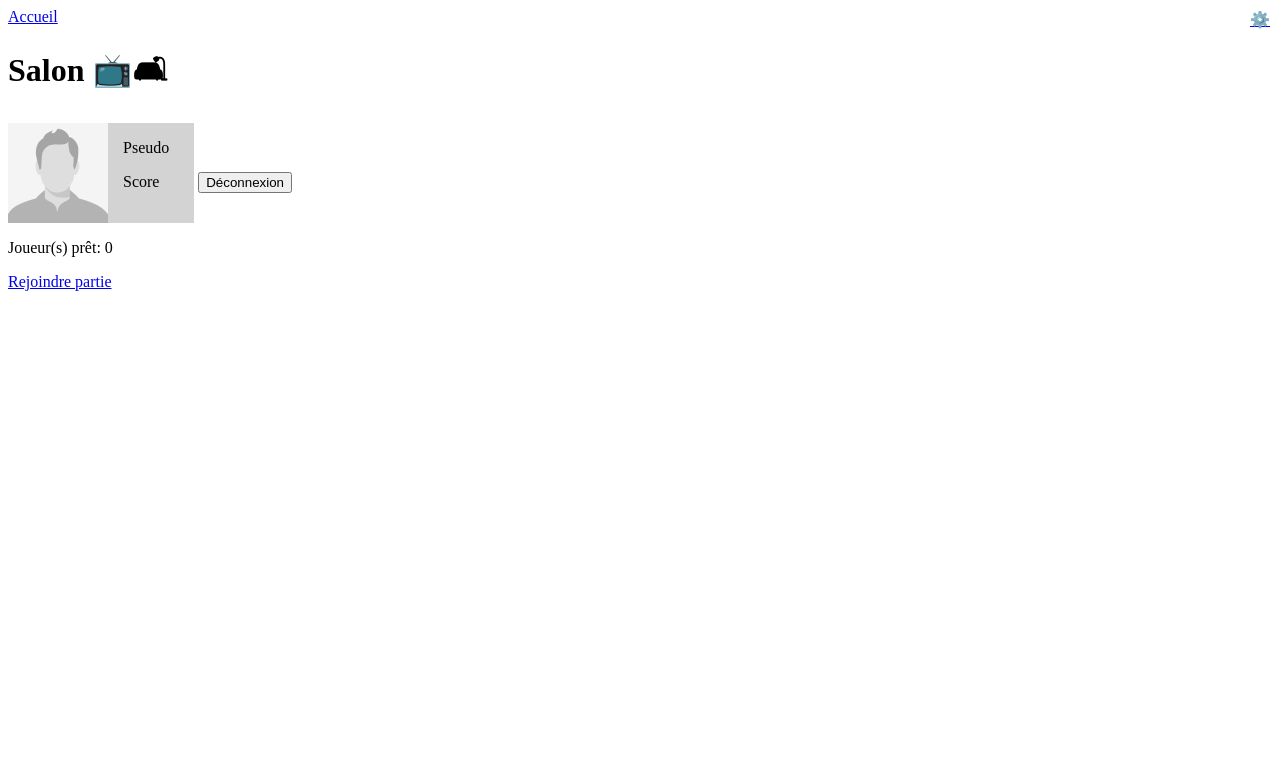
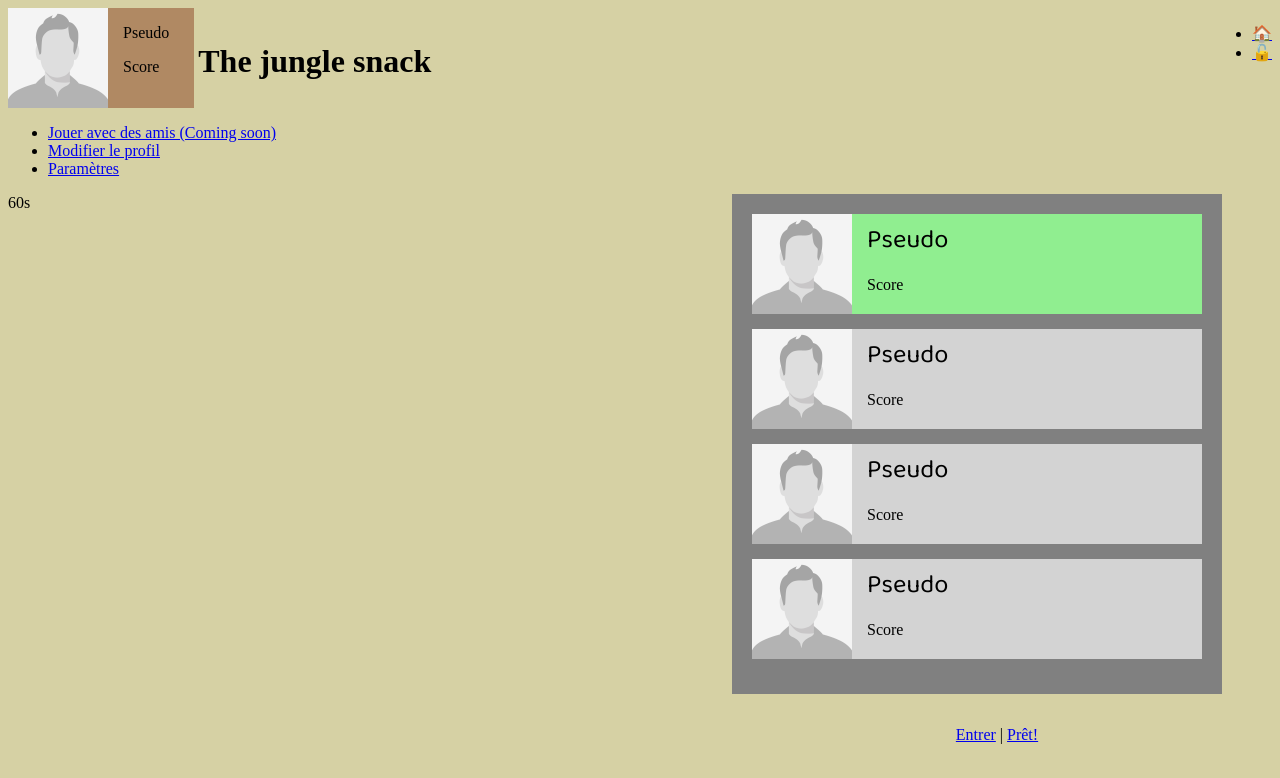
Before and after one commit to lucienmary/The_jungle_snack-TFE, a website: page public/salon.html in a window 1280 px wide. Drawn offline with nearby package versions, Linux system fonts and the light colour scheme; no server answers.

Commit message:
upgrade page salon et profil, début socket.io

```diff
--- a/package.json
+++ b/package.json
@@ -24,6 +24,7 @@
     "mysql": "^2.18.1",
     "mysql2": "^2.1.0",
     "path": "^0.12.7",
-    "sequelize": "^5.21.5"
+    "sequelize": "^5.21.5",
+    "socket.io": "^2.3.0"
   }
 }
--- a/public/assets/script/salon.js
+++ b/public/assets/script/salon.js
@@ -1,4 +1,6 @@
 $( document ).ready(function() {
+
+var profileLocal;
 
 // Récupération des données du profil.
 // -----------------------------------
@@ -9,7 +11,7 @@ $( document ).ready(function() {
     })
     .then(res => res.json())
     .then(function(profile){
-        profile = profile;
+        profileLocal = profile;
         console.log(profile);
 
         if (profile["error"]) { // Si l'utilisateur tape l'URL du salon sans s'être co. (alors, json ne retourne rien)
@@ -18,7 +20,13 @@ $( document ).ready(function() {
         }else { // Affichage dans la page.
             $('#player').replaceWith('<div id="player" class="player"><p class="player-pseudo">'+ profile["username"] +'</p><p class="player-score">Partie(s) gagnée(s): '+ profile["score"]+'</p></div>');
             $('#imgPlayer').attr("src", "../assets/images/_"+profile["img"]+".png");
-            profile = null;
+
+            // liste joueur.
+            $('#img-me').attr("src", "../assets/images/_"+profile["img"]+".png");
+            $('#pseudo-me').text(profile["username"]);
+            $('#score-me').text('Partie(s) gagnée(s): '+profile["score"]);
+
+            ioConnect();
         }
 
     })
@@ -30,6 +38,7 @@ $( document ).ready(function() {
 
     $('#disconnect').click(function(){
         console.log('Disconnect');
+        profileLocal = null;
 
         fetch('../api/users/disconnect/', {
             method: 'get'
@@ -42,4 +51,30 @@ $( document ).ready(function() {
         .catch(err => { console.log(err) });
 
     });
+
+
+// Connexion socket.io
+// -------------------
+
+    // se connecte qd profil récup. par fetch (/api/users/me/).
+    function ioConnect(){
+        var socket = io.connect('http://localhost:8080')
+
+        var join = $('#join');
+
+        // Quand clic pr commencer une partie.
+        join.click(() => {
+            socket.emit('me', {id: profileLocal["id"], username: profileLocal["username"], score: profileLocal["score"], img: profileLocal["img"]});
+        })
+
+        socket.on('userJoin', (data) => {
+            console.log(data);
+
+            if (data['id'] !== profileLocal['id']) {
+                $('#pseudo-01').text(data['username']);
+                $('#score-01').text('Partie(s) gagnée(s): '+data['score']);
+            }
+        })
+
+    }
 });
--- a/public/assets/styles/salon-temp.css
+++ b/public/assets/styles/salon-temp.css
@@ -1,10 +1,22 @@
+body{
+    background-color: #D6D1A4;
+}
+
+nav{
+    float: right;
+}
 .infos-player{
-    background-color: lightgrey;
+    background-color: #B08963;
+    /* border: 10px solid #FFD658; */
     display: inline-block;
 }
 img{
     width: 100px;
     float: left;
+}
+h1{
+    display: inline-block;
+    margin: 0;
 }
 .player{
     display: inline-block;
@@ -22,3 +34,37 @@ img{
     top: 10px;
     right: 10px;
 }
+.list-player{
+    background-color: grey;
+    display: block;
+    float: right;
+    padding: 20px;
+    margin-right: 50px;
+    margin-top: -0px;
+    /* height: 450px; */
+    max-width: 450px;
+}
+.list-player__el{
+    background-color: lightgrey;
+    width: 450px;
+    margin-bottom: 15px;
+}
+.list-player__el--me{
+    background-color: lightgreen;
+}
+.ready{
+    float: right;
+    text-align: center;
+    width: 450px;
+    margin-right: 50px;
+}
+
+.clear{
+    clear: both;
+}
+
+.clearfix::after {
+  content: "";
+  clear: both;
+  display: table;
+}
--- a/public/salon.html
+++ b/public/salon.html
@@ -8,9 +8,6 @@
     </head>
     <body>
         <header class="">
-            <a href="/">Accueil</a>
-            <h1>Salon 📺🛋</h1>
-            <a class="settings" href="settings">⚙️</a>
 
             <div class="infos-player">
                 <img id="imgPlayer" src="../assets/images/empty-profile.png" alt="Photo player">
@@ -20,16 +17,66 @@
                 </div>
             </div>
 
-            <button id="disconnect">Déconnexion</button>
+            <h1>The jungle snack</h1>
+
+            <nav>
+                <ul>
+                    <li><a href="/">🏠</a></li>
+                    <li><a id="disconnect" href="#">🔓</a></li>
+                </ul>
+            </nav>
         </header>
 
         <section>
-            <p>Joueur(s) prêt: 0</p>
-            <!-- <button type="button" name="button">Jouer</button> -->
-            <a href="/jeu/partie">Rejoindre partie</a>
+            <div class="">
+                <ul>
+                    <li><a href="#">Jouer avec des amis (Coming soon)</a></li>
+                    <li><a href="profil">Modifier le profil</a></li>
+                    <li><a href="settings">Paramètres</a></li>
+                </ul>
+            </div>
+
+            <div class="clear">
+                <ul class="list-player">
+                    <li class="clearfix list-player__el list-player__el--me infos-player">
+                        <img id="img-me" src="../assets/images/empty-profile.png" alt="Photo player">
+                        <div class="player">
+                            <p id="pseudo-me" class="player-pseudo">Pseudo</p>
+                            <p id="score-me">Score</p>
+                        </div>
+                    </li>
+
+                    <li class="clearfix list-player__el infos-player">
+                        <img id="img-01" src="../assets/images/empty-profile.png" alt="Photo player">
+                        <div class="player">
+                            <p id="pseudo-01" class="player-pseudo">Pseudo</p>
+                            <p id="score-01">Score</p>
+                        </div>
+                    </li>
+
+                    <li class="clearfix list-player__el infos-player">
+                        <img id="img-02" src="../assets/images/empty-profile.png" alt="Photo player">
+                        <div class="player">
+                            <p id="pseudo-02" class="player-pseudo">Pseudo</p>
+                            <p id="score-02">Score</p>
+                        </div>
+                    </li>
+
+                    <li class="clearfix list-player__el infos-player">
+                        <img id="img-03" src="../assets/images/empty-profile.png" alt="Photo player">
+                        <div class="player">
+                            <p id="pseudo-03" class="player-pseudo">Pseudo</p>
+                            <p id="score-03">Score</p>
+                        </div>
+                    </li>
+                </ul>
+                <p class="clear ready"><a id="join" href="#">Entrer</a> | <a href="#">Prêt!</a></p>
+                <p>60s</p>
+            </div>
         </section>
     </body>
 
+    <script src="https://cdnjs.cloudflare.com/ajax/libs/socket.io/2.3.0/socket.io.js" integrity="sha256-bQmrZe4yPnQrLTY+1gYylfNMBuGfnT/HKsCGX+9Xuqo=" crossorigin="anonymous"></script>
     <script src="https://code.jquery.com/jquery-3.4.1.min.js" integrity="sha256-CSXorXvZcTkaix6Yvo6HppcZGetbYMGWSFlBw8HfCJo=" crossorigin="anonymous"></script>
     <script src="https://cdnjs.cloudflare.com/ajax/libs/jquery-cookie/1.4.1/jquery.cookie.min.js" integrity="sha256-1A78rJEdiWTzco6qdn3igTBv9VupN3Q1ozZNTR4WE/Y=" crossorigin="anonymous"></script>
     <script src="../assets/script/salon.js"></script>
--- a/utils/jwt.utils.js
+++ b/utils/jwt.utils.js
@@ -17,11 +17,9 @@ module.exports = {
     },
     parseAuthorization: function(authorization){
         return  (authorization != null) ? authorization.replace('Bearer ', '') : null;
-        // console.log('PARSE'+authorization);
     },
     getUserId: function(authorization){
 
-        console.log('GET '+authorization);
 
         var userId = -1;
         var token = module.exports.parseAuthorization(authorization);
```
Also changed, not shown: app.js (+23 -5 lines), public/assets/script/profil.js (added, +45 -0 lines), public/profil.html (+21 -0 lines), routes/usersCtrl.js (+0 -8 lines), 1 other file.
